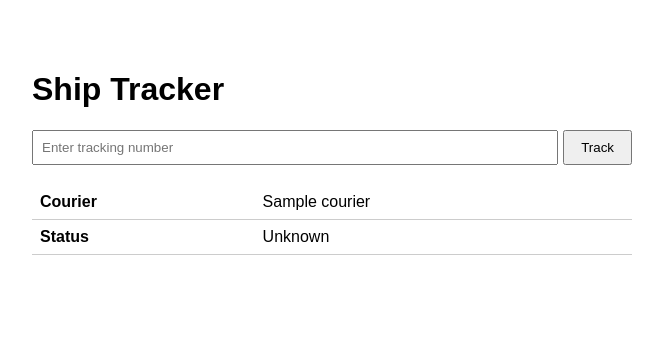
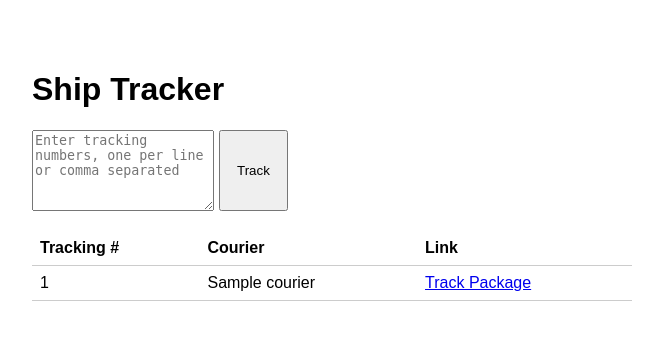
Before and after one commit to ray-berg/ship-tracker, a Flask app: template src/templates/index.html in a window 1280 px wide. Shown: the top 340 px of the page, without its empty margins (308-971 px from the left). Run offline with Flask 2, Linux system fonts and the light colour scheme; the template is opened without the code that fills it: most values are stand-ins (such as "Sample title", 1, 10 or a date in 2020).

Commit message:
Support multiple tracking numbers and add courier links

```diff
--- a/src/app.py
+++ b/src/app.py
@@ -1,15 +1,23 @@
 from flask import Flask, render_template, request
-from tracking import fetch_status
+from tracking import fetch_status, parse_tracking_numbers, get_courier_link
 
 app = Flask(__name__)
 
 @app.route('/', methods=['GET', 'POST'])
 def index():
-    result = None
+    results = []
+    errors = []
     if request.method == 'POST':
-        tracking_number = request.form.get('tracking_number', '')
-        result = fetch_status(tracking_number)
-    return render_template('index.html', result=result)
+        numbers_raw = request.form.get('tracking_numbers', '')
+        numbers = parse_tracking_numbers(numbers_raw)
+        for number in numbers:
+            info = fetch_status(number)
+            if info is None:
+                errors.append(f"Courier could not be detected for {number}.")
+            else:
+                link = get_courier_link(info.courier, number)
+                results.append({'number': number, 'courier': info.courier, 'link': link})
+    return render_template('index.html', results=results, errors=errors)
 
 if __name__ == '__main__':
     app.run(debug=True, host='0.0.0.0')
--- a/src/templates/index.html
+++ b/src/templates/index.html
@@ -14,13 +14,30 @@
 <body>
     <h1>Ship Tracker</h1>
     <form method="post">
-        <input type="text" name="tracking_number" placeholder="Enter tracking number" required>
+        <textarea name="tracking_numbers" rows="5" placeholder="Enter tracking numbers, one per line or comma separated" required></textarea>
         <button type="submit">Track</button>
     </form>
-    {% if result %}
+    {% if errors %}
+    <ul>
+    {% for e in errors %}
+        <li style="color: red;">{{ e }}</li>
+    {% endfor %}
+    </ul>
+    {% endif %}
+    {% if results %}
     <table>
-        <tr><th>Courier</th><td>{{ result.courier }}</td></tr>
-        <tr><th>Status</th><td>{{ result.status }}</td></tr>
+        <thead>
+            <tr><th>Tracking #</th><th>Courier</th><th>Link</th></tr>
+        </thead>
+        <tbody>
+        {% for item in results %}
+            <tr>
+                <td>{{ item.number }}</td>
+                <td>{{ item.courier }}</td>
+                <td><a href="{{ item.link }}" target="_blank">Track Package</a></td>
+            </tr>
+        {% endfor %}
+        </tbody>
     </table>
     {% endif %}
 </body>
--- a/src/tracking.py
+++ b/src/tracking.py
@@ -1,6 +1,6 @@
 import re
 from dataclasses import dataclass
-from typing import Optional
+from typing import Optional, List
 
 @dataclass
 class TrackingInfo:
@@ -22,6 +22,36 @@ def detect_courier(tracking_number: str) -> Optional[str]:
     return None
 
 
+def parse_tracking_numbers(text: str) -> List[str]:
+    """Return a list of tracking numbers from a string.
+
+    Numbers can be separated by newlines or commas.
+    """
+    numbers: List[str] = []
+    for line in text.splitlines():
+        for token in line.split(','):
+            token = token.strip()
+            if token:
+                numbers.append(token)
+    return numbers
+
+
+_COURIER_LINKS = {
+    "UPS": "https://www.ups.com/track?tracknum={}",
+    "USPS": "https://tools.usps.com/go/TrackConfirmAction?tLabels={}",
+    "FedEx": "https://www.fedex.com/fedextrack/?tracknumbers={}",
+    "DHL": "https://www.dhl.com/en/express/tracking.html?AWB={}",
+}
+
+
+def get_courier_link(courier: str, tracking_number: str) -> Optional[str]:
+    """Return a direct link to the courier's tracking page."""
+    template = _COURIER_LINKS.get(courier)
+    if not template:
+        return None
+    return template.format(tracking_number)
+
+
 # sample status database
 _STATUS_DB = {
     "1Z9999999999999999": "Delivered",
```
Also changed, not shown: tests/test_tracking.py (+17 -0 lines).
